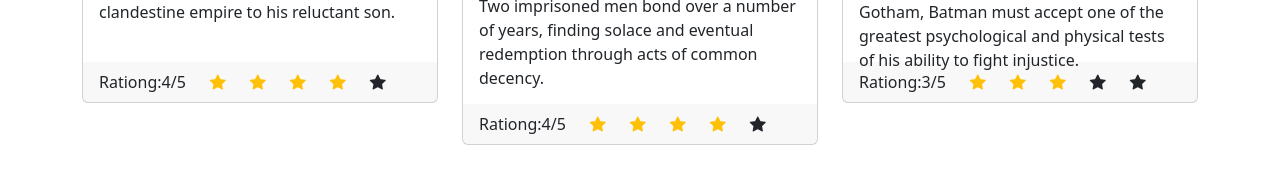
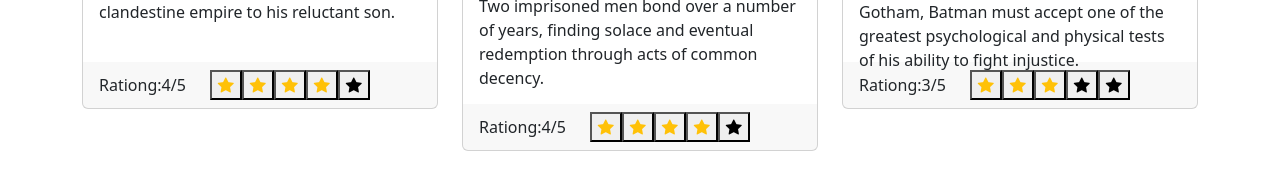
Before and after one commit to lynickyang/VUE-Certification, a Vue app: page / in a window 1280 px wide. Shown: the part 721-893 px from the top of the page. Built offline with nearby package versions, Linux system fonts and the light colour scheme.

Commit message:
完成星星點擊

```diff
--- a/src/App.vue
+++ b/src/App.vue
@@ -1,6 +1,16 @@
 <script setup>
 import { items } from "./movies.json";
 import "bootstrap-icons/font/bootstrap-icons.scss";
+import {ref} from 'vue';
+
+const movies = ref(items);
+
+function getStartNumber(index,i){
+  console.log("item:",index)
+  console.log("i:",i)
+  movies.value[index].rating=i;
+
+}
 /*
  This is an Icon that you can use to represent the stars if you like
  otherwise you could just use a simple ⭐️ emoji, or * character.
@@ -12,7 +22,7 @@ import "bootstrap-icons/font/bootstrap-icons.scss";
   <!-- This is where your template goes -->
   <div class="container">
     <div class="row row-cols-3 my-4">
-      <div v-for="item in items" :key="item.id" class="col">
+      <div v-for="( item,index ) in movies" :key="item.id" class="col">
         <div class="card">
           <img
             :src="item.image"
@@ -35,8 +45,15 @@ import "bootstrap-icons/font/bootstrap-icons.scss";
           <div class="card-footer border-0 ">
             <div class="row d-inline">
                 <p class="card-text d-inline">Rationg:{{item.rating}}/5</p>
-                <div v-for="i in 5" :key="{i}" class="row d-inline">
-                  <div class="d-inline" :class="i<= item.rating? 'text-warning': ''"><i class="bi bi-star-fill "></i></div>
+                <div class="d-inline">
+                  <button v-for="i in 5" :key="{i}" >
+                    <div class="d-inline"
+                    :class="i<= item.rating? 'text-warning': ''"
+                    @click="getStartNumber(index,i)"
+                    >
+                    <i class="bi bi-star-fill "></i>
+                    </div>
+                  </button>
                 </div>
               </div>
           </div>
```
